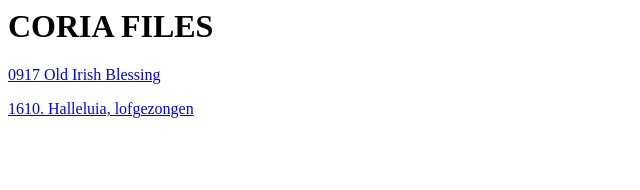
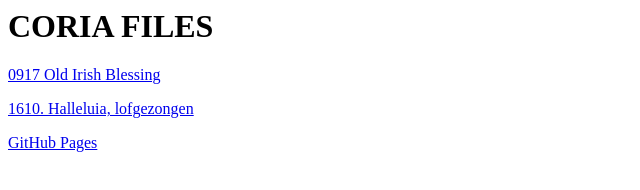
Before and after one commit to BartOsmap/BartOsmap, a plain HTML site: page index.html in a window 1280 px wide. Shown: the whole page, without its empty margins (0-640 px from the left). Drawn offline with Linux system fonts and the light colour scheme.

Commit message:
Update index.html

```diff
--- a/index.html
+++ b/index.html
@@ -1,4 +1,5 @@
 <H1> CORIA FILES </H1>
 <p></p><a href=./0917_OldIrishBlessing.html> 0917 Old Irish Blessing</a>
 <p><a href=./1610_lofgezongen.html> 1610. Halleluia, lofgezongen</a>
+<p><a href=./GithubPages.mp4> GitHub Pages</a>
 <p>
```
